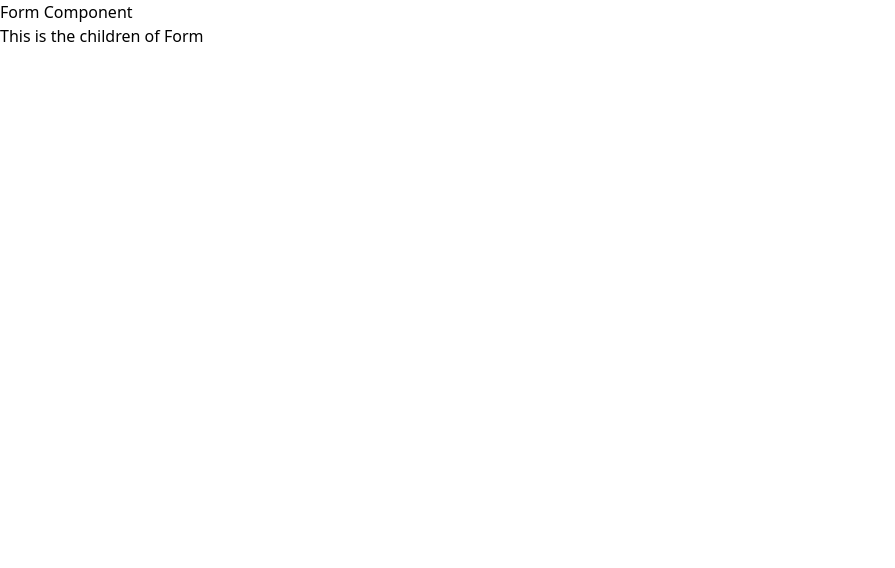
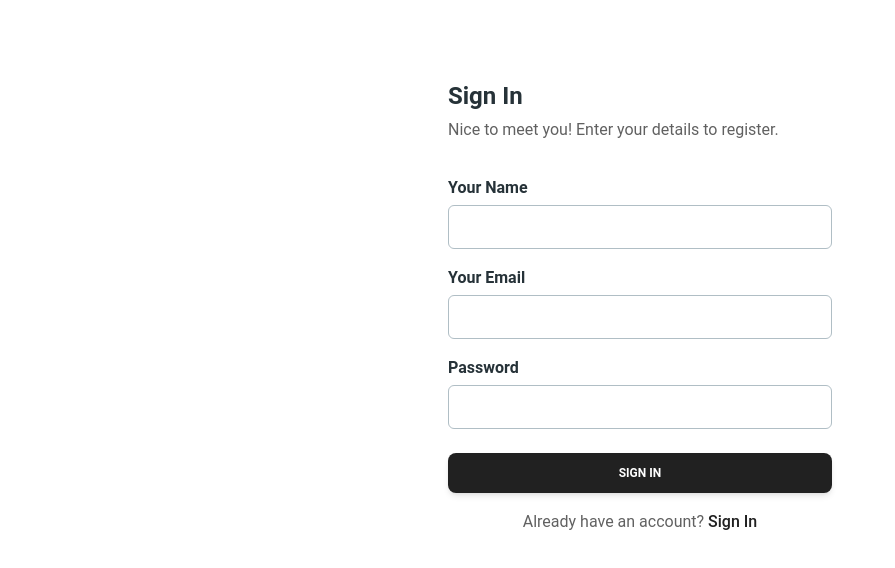
Before and after one commit to DoinaToderici/Typescript_app, a React (Vite) app: page / in a window 1280 px wide. Shown: the top 568 px of the page, without its empty margins (0-895 px from the left). Built offline with nearby package versions, Linux system fonts and the light colour scheme.

Commit message:
✨ Create SignIn form skeleton

```diff
--- a/package.json
+++ b/package.json
@@ -11,6 +11,7 @@
     "json-server": "json server"
   },
   "dependencies": {
+    "@material-tailwind/react": "^2.1.4",
     "axios": "^1.5.1",
     "json-server": "^0.17.4",
     "react": "^18.2.0",
--- a/src/App.tsx
+++ b/src/App.tsx
@@ -1,11 +1,12 @@
 import { useState } from "react";
-import { Form } from "./components/Form.tsx";
+import Home from "./assets/pages/home/home.tsx";
 
 function App() {
   return (
-    <Form>
-      <h1>This is the children of Form</h1>
-    </Form>
+    <div className="container mx-auto">
+      {" "}
+      <Home />
+    </div>
   );
 }
 
--- /dev/null
+++ b/src/assets/pages/home/Home.tsx
@@ -0,0 +1,13 @@
+import React from "react";
+import { LoginForm } from "../../../components/LoginForm";
+import { SignInForm } from "../../../components/SignInForm";
+
+export default function Home() {
+  return (
+    <div className="home flex justify-center items-center">
+      <div className="form-connection py-20">
+        <SignInForm />
+      </div>
+    </div>
+  );
+}
--- a/src/components/Form.tsx
+++ b/src/components/LoginForm.tsx
@@ -7,11 +7,6 @@ type FormProps = PropsWithChildren<{
 // Le type d'un seter react ex: setSeter()
 // setSeter:Dispatch<setStateAction<number>>
 
-export const Form: FunctionComponent<FormProps> = ({ children }) => {
-  return (
-    <div>
-      <h1 className="decoration-white">Form Component</h1>
-      {children}
-    </div>
-  );
+export const LoginForm: FunctionComponent<FormProps> = () => {
+  return <></>;
 };
--- /dev/null
+++ b/src/components/SignInForm.tsx
@@ -0,0 +1,44 @@
+import { Card, Button, Typography } from "@material-tailwind/react";
+import { InputField } from "./reusable/Input";
+
+export function SignInForm() {
+  return (
+    <Card color="transparent" shadow={false}>
+      <Typography variant="h4" color="blue-gray">
+        Sign In
+      </Typography>
+      <Typography color="gray" className="mt-1 font-normal">
+        Nice to meet you! Enter your details to register.
+      </Typography>
+      <form className="mt-8 mb-2 w-80 max-w-screen-lg sm:w-96">
+        <div className="mb-1 flex flex-col gap-4">
+          <InputField
+            typographie="Your Name"
+            type="text"
+            placeholder="Your first name"
+          />
+          <InputField
+            typographie="Your Email"
+            type="email"
+            placeholder="name@mail.com"
+          />
+          <InputField
+            typographie="Password"
+            type="password"
+            placeholder="********"
+          />
+        </div>
+
+        <Button className="mt-6" fullWidth>
+          sign in
+        </Button>
+        <Typography color="gray" className="mt-4 text-center font-normal">
+          Already have an account?{" "}
+          <a href="#" className="font-medium text-gray-900">
+            Sign In
+          </a>
+        </Typography>
+      </form>
+    </Card>
+  );
+}
--- /dev/null
+++ b/src/components/reusable/Input.tsx
@@ -0,0 +1,32 @@
+import React, { FunctionComponent } from "react";
+import { Input, Typography } from "@material-tailwind/react";
+
+type InputProps = {
+  typographie: string;
+  type: string;
+  placeholder: string;
+};
+
+export const InputField: FunctionComponent<InputProps> = ({
+  typographie,
+  type,
+  placeholder,
+}) => {
+  return (
+    <>
+      <Typography variant="h6" color="blue-gray" className="-mb-3">
+        {typographie}
+      </Typography>
+      <Input
+        crossOrigin=""
+        type={type}
+        size="lg"
+        placeholder={placeholder}
+        className="!border-t-blue-gray-200 focus:!border-t-gray-900"
+        labelProps={{
+          className: "before:content-none after:content-none",
+        }}
+      />
+    </>
+  );
+};
--- a/tailwind.config.js
+++ b/tailwind.config.js
@@ -1,8 +1,9 @@
-/** @type {import('tailwindcss').Config} */
-export default {
-  content: ["./index.html", "./src/**/*.{js,ts,jsx,tsx}"],
+const withMT = require("@material-tailwind/react/utils/withMT");
+
+module.exports = withMT({
+  content: ["./src/**/*.{js,jsx,ts,tsx}"],
   theme: {
     extend: {},
   },
   plugins: [],
-};
+});
```
Also changed, not shown: 1 other file (tests, documents, lock files or other folders).
